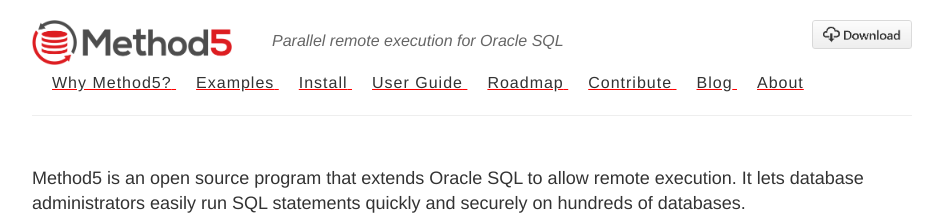
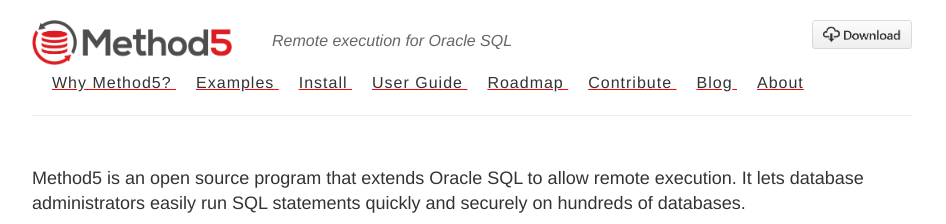
Before and after one commit to method5/method5.github.io, a Jekyll site: the page built from index.md, in a window 1280 px wide. Shown: the top 224 px of the page, without its empty margins (168-1114 px from the left). Built offline with Jekyll 4.4.1, drawn with Linux system fonts in a browser that asks for light colours.

Commit message:
Removed "parallel".
It's a great feature, but I'd rather focus on the "remote execution" part.  Parallelism is just one element of that.

```diff
--- a/_config.yml
+++ b/_config.yml
@@ -6,7 +6,7 @@
 name: Method5
 
 # Short bio or description (displayed in the header)
-description: Parallel remote execution for Oracle SQL
+description: Remote execution for Oracle SQL
 
 # URL of your avatar or profile pic (you could use your GitHub profile pic)
 avatar: https://raw.githubusercontent.com/method5/method5.github.io/master/images/method5_logo_small_compressed.png
```
